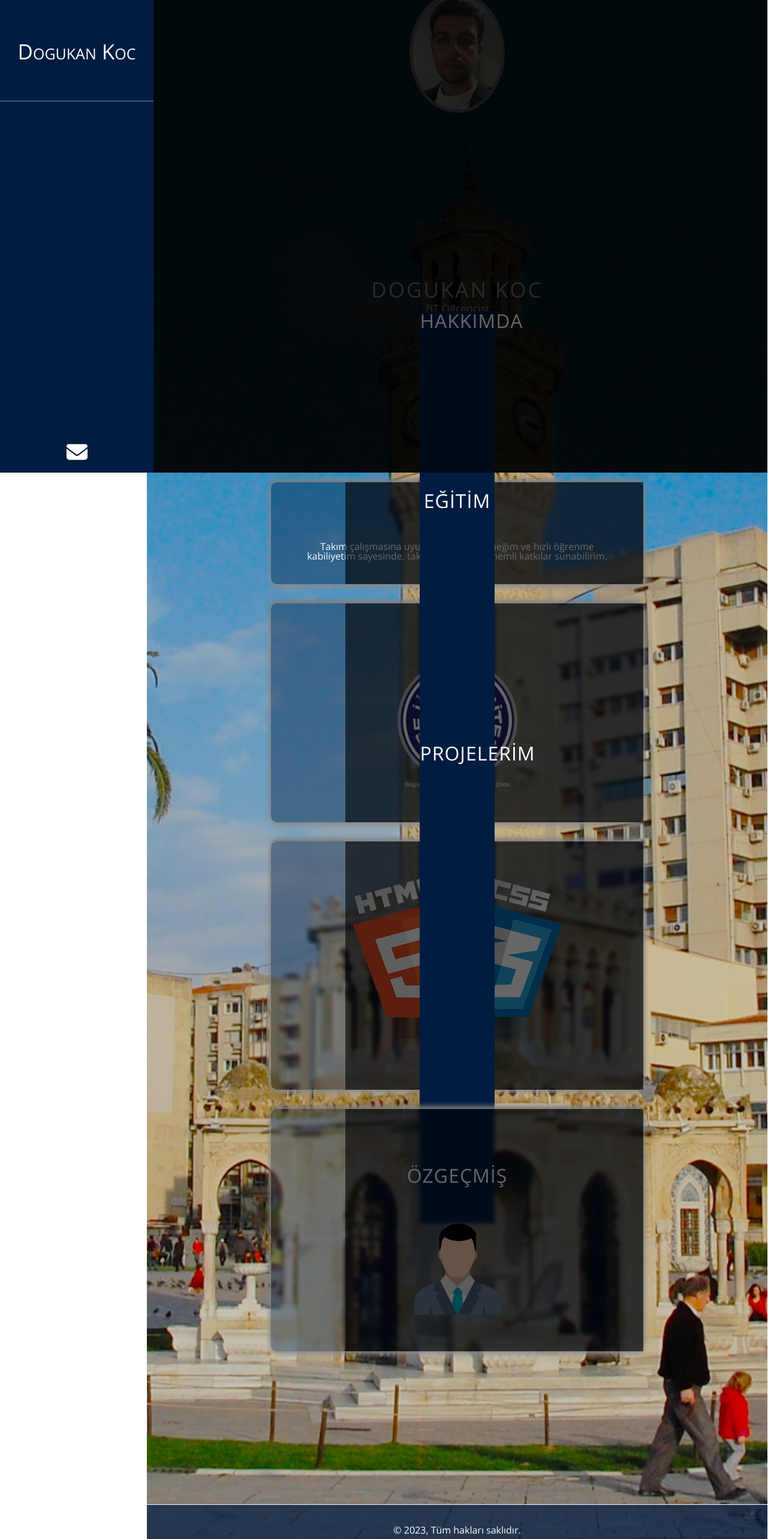
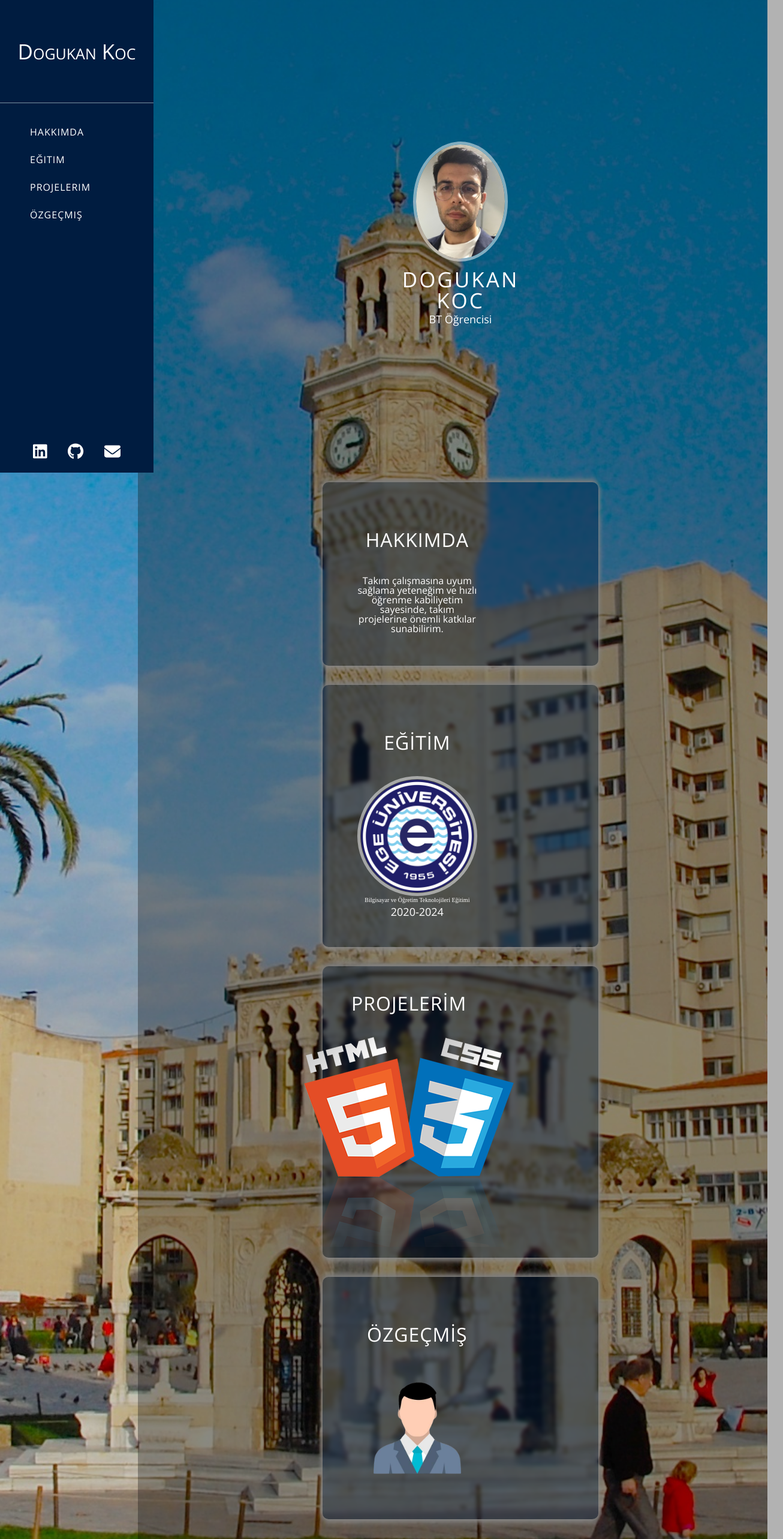
Before and after one commit to dgukan/Portfolyom-Frontend-Backend, a React (Create React App) app in the folder web/: page / in a window 1280 px wide. Shown: the part 12-2578 px from the top of the page at 60% size, 1306 px wide, since content can reach past the window. Built offline with nearby package versions, Linux system fonts and the light colour scheme.

Commit message:
css fixes vol1

```diff
--- a/web/src/App.scss
+++ b/web/src/App.scss
@@ -1,6 +1,7 @@
 @import url('https://fonts.googleapis.com/css2?family=Open+Sans:wght@400;700&display=swap');
 
 html{
+
 	font-size: 10px;
 
 	body.app {
@@ -12,7 +13,9 @@ html{
 				display: flex;
 				height: 100%;
 
-				header {
+				// class vermedigimiz icin bu seviyedeki tum headerlara bu kurallari uyguladi
+				// header {
+				header.article__header {
 					position: fixed;
 					z-index: 2;
 					background-color: #001c40;
@@ -23,7 +26,7 @@ html{
 					justify-content: space-between;
 					flex-direction: column;
 
-					a {
+					a#logo {
 						font-size: 3.5rem;
 						font-family: 'Open Sans', sans-serif;
 						font-variant: small-caps;
@@ -59,7 +62,7 @@ html{
 
 							li {
 								&:last-child {
-									display: none;
+									// display: none;
 
 									a {
 										&:hover { border-bottom: none; }
@@ -80,7 +83,7 @@ html{
 					}
 				}
 
-				main.content {
+				main.article__main {
 					flex: 80%;
 					background-image: url('../public/bg5.jpg');
 					background-repeat: no-repeat;
@@ -90,28 +93,47 @@ html{
 					flex-direction: row;
 					align-content: center;
 					justify-content: center;
-					margin-left: 24.5rem;
+					// hile ile sagdaki containerin icindekileri saga ittin
+					// margin-left: 24.5rem;
 
 					article {
+						all:unset;
 						display: flex;
-						width: 100%;
+						//
+						// soldaki absolute oldugu icin flex ile duzenlenemez
+						// sagdakine 20% margin yada left: gibi birsey vermen gerekiyor
+						// verince ust uste gelmezler
+						width: 60%;
+						margin-left: 20%;
+						//
 						flex-direction: column;
 						justify-content: center;
 						align-items: center;
-						z-index: 1;
+						// hile ile soldaki bari footer'in hep uzerinde kalmasini sagladin
+						// z-index: 1;
 						color: #fff;
 						position: relative;
 
-						&::before {
-							content: "";
-							position: fixed;
+						// class belirtmedik hepsine ekledi tum article lara
+						// &::before {
+						&.main::before {
+							content: '';
+							position: absolute;
 							top: 0;
-							right: 0;
-							width: 80%;
+							left: 0;
+							width: 140%;
+							margin-left: -20%;
 							height: 100%;
-							background-color: rgba(0, 0, 0, 0.6);
+							background-color: rgba(0, 0, 0, 0.3);
+							z-index: 1;
 						}
 
+						// fix tum sectionlardaki article i resetle ki hersey ortalansin
+						section {
+							article{
+								margin: 0;
+							}
+						}
 						section.header {
 							display: flex;
 							flex-direction: column;
@@ -132,7 +154,6 @@ html{
 							}
 
 							article {
-
 								h1 {
 									font-size: 3.5rem;
 									font-family: 'Open Sans', sans-serif;
@@ -333,9 +354,10 @@ html{
 						}
 
 						section.footer {
+
 							font-size: 1.8rem;
 							border-top: 0.1rem solid #fff;
-							display: block;
+							// display: block;
 							width: 100%;
 							text-align: center;
 							position: relative;
@@ -343,11 +365,18 @@ html{
 							z-index: 2;
 							color: #fff;
 							padding: 3rem;
-							margin-top: 30vh;
+							//footer yazilarini hilesiz ortala
+							display:flex;
+							justify-content: center;
+							//
+							// hileli olarak footer ve ustundeki elementin son icerikleri arasina bosluk attin
+							// bunu padding olarak o arraydeki son elemente vermen gerek
+							// anahtarlarin siralari degisse bile bunu hep sonuncuya yapmak icin
+							// css kurali last child kullanabilirsin
+							// margin-top: 30vh;
 							background: rgba( 0, 28, 64, 0.7 );
 
 							article {
-
 								main {
 									p {
 										padding: 0.4rem;
@@ -358,6 +387,13 @@ html{
 								}
 							}
 						}
+						// duzelttim hileni
+
+						section:nth-last-child(1) {
+							margin-top: 10vw;
+							width: 79.2vw;
+							border-radius: 2%;
+						}
 					}
 				}
 			}
--- a/web/src/App.tsx
+++ b/web/src/App.tsx
@@ -17,14 +17,14 @@ function App() {
 		<body className="app">
 			<main id="top">
 				<article>
-					<header>
+					<header className="article__header">
 						<a href="#top" id="logo">
 							<h3> {data.content.logo} </h3>
 						</a>
 						<Navigation data={data} />
 					</header>
-					<main className="content">
-						<article>
+					<main className="article__main">
+						<article className="main">
 							<Sections model={sections} />
 						</article>
 					</main>
@@ -45,7 +45,7 @@ const Sections = (props: { model: SectionModel[] }) =>
 		cv: 		<Cv s={s} />,
 		footer: 	<Footer s={s} />,
 		// gecici olarak
-		generic: 	<Section s ={s}/>,
+		// generic: 	<Section s ={s}/>,
 	  }[s.name])
   );
 
--- a/web/src/Navigation.tsx
+++ b/web/src/Navigation.tsx
@@ -8,18 +8,26 @@ const Navigation = (params: { data: ComponentData }) => {
     // useeffect yada state neden gerekti anlamadigini sor
     const [internalNavigation, setInternalNavigation] = useState<NavigationModel[]>([]);
     const [externalNavigation, setExternalNavigation] = useState<NavigationModel[]>([]);
+    useEffect(() => {
+        const internalNav: NavigationModel[] = [];
+        const externalNav: NavigationModel[] = [];
 
-    useEffect(() => {
-        const internalNavigation: NavigationModel[] = [];
-        const externalNavigation: NavigationModel[] = [];
+        params.data.nav.forEach((n) => {
+            if (n.icon == null) {
+                internalNav.push(n);
+            } else {
+                externalNav.push(n);
+            }
+        });
 
-        // ... yi bana sor
-        params.data.nav.forEach((n) => (
-            (n.icon == null)
-            ? setInternalNavigation([...internalNavigation, n])
-            : setExternalNavigation([...externalNavigation, n])
-        ));
-    },[params.data.nav]);
+        setInternalNavigation(internalNav);
+        setExternalNavigation(externalNav);
+    }, [params.data.nav]);
+
+    console.log({
+        internalNavigation,
+        externalNavigation
+    });
 
     return <>
         <nav className="responsive">
--- a/web/src/data/index.ts
+++ b/web/src/data/index.ts
@@ -53,7 +53,7 @@ export default class Data {
                 text: "Eğitim"
             },
             {
-                href: "project",
+                href: "experience",
                 text: "Projelerim"
             },
             {
```
Also changed, not shown: web/src/view/section/section.tsx (added, +153 -0 lines).
